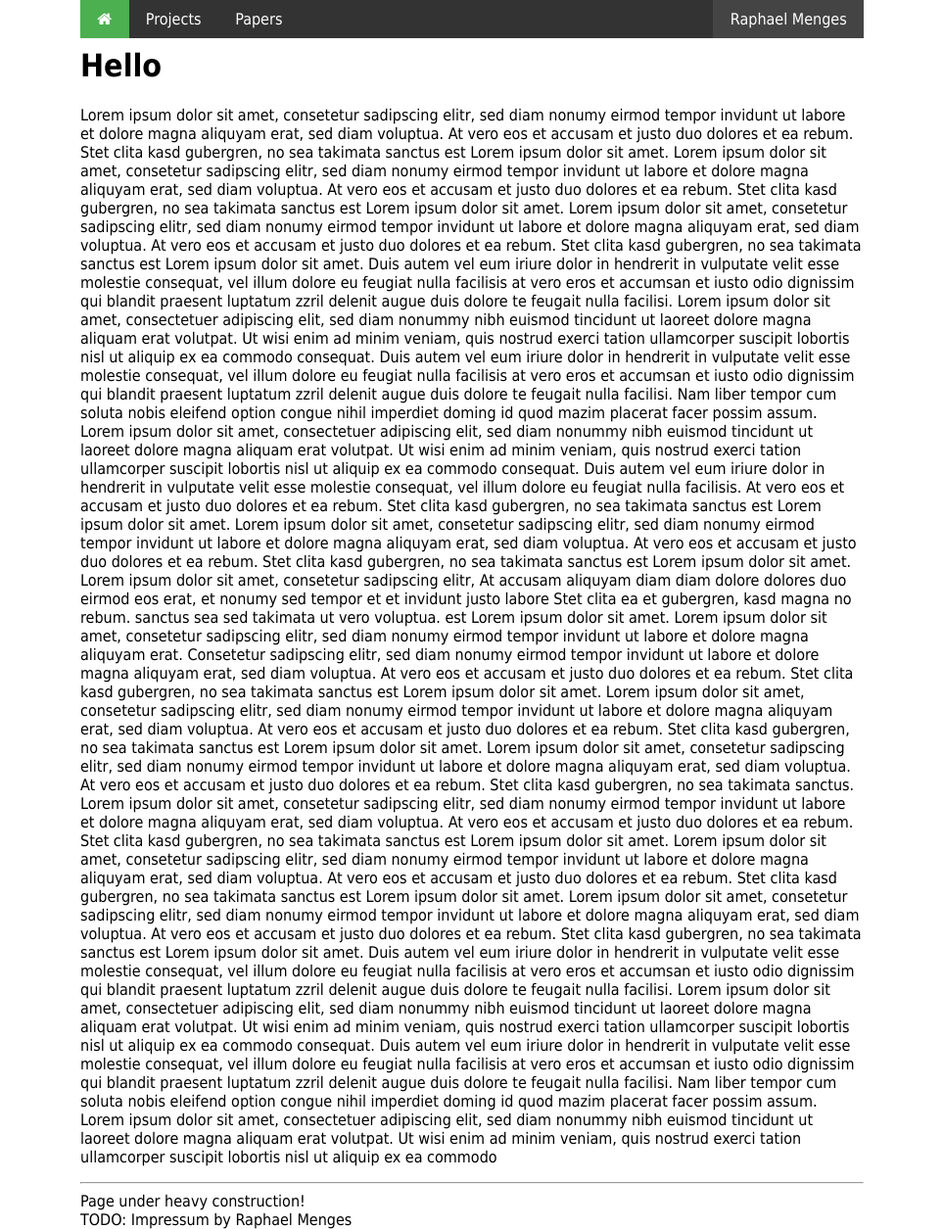
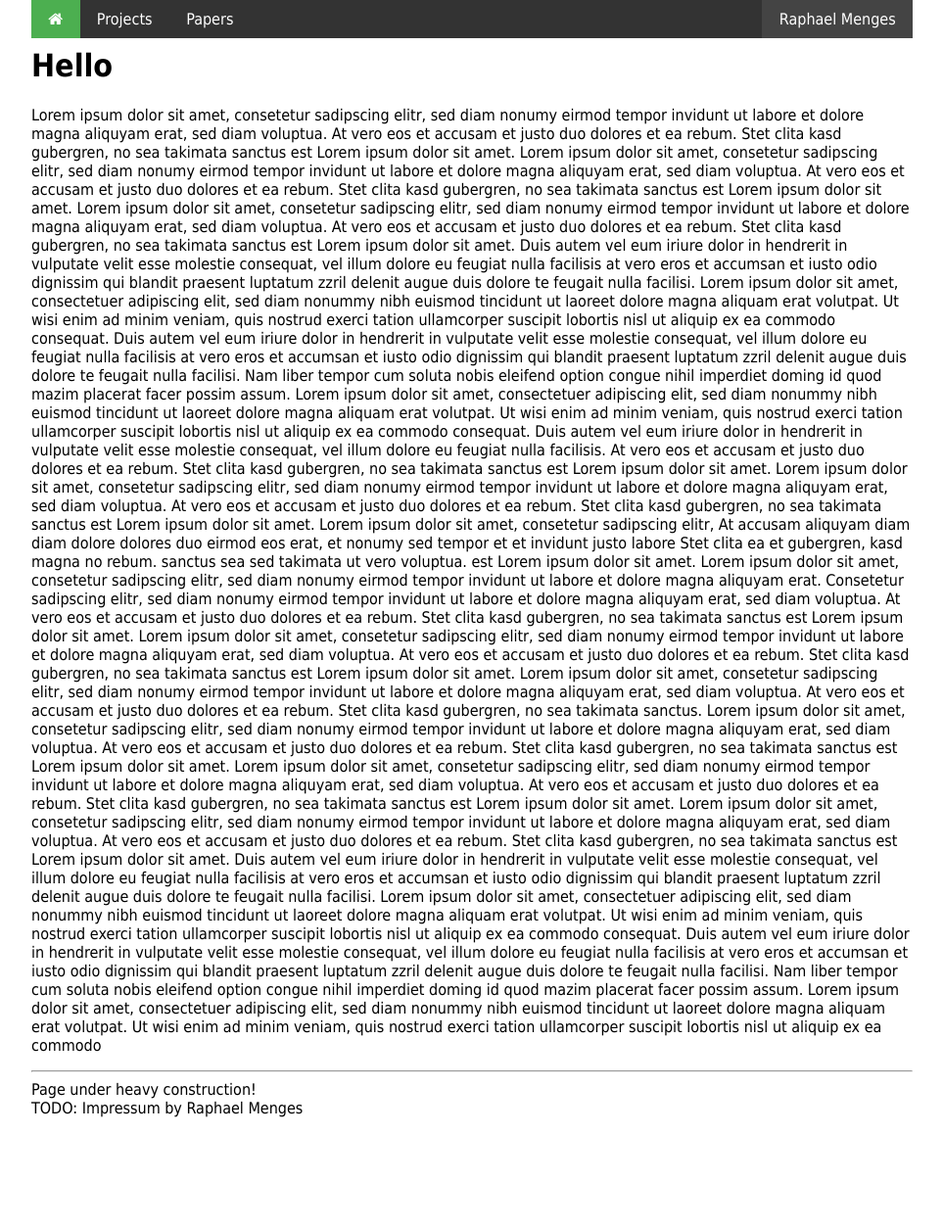
Before and after one commit to raphaelmenges/raphaelmenges.github.io, a Jekyll site: the page built from index.html, in a window 1280 px wide and 1255 px high. Shown: the whole window at 98% size, without its empty margins (158-1121 px from the left). Built offline with Jekyll 4.4.1, drawn with Linux system fonts in a browser that asks for light colours.

Commit message:
Working on dynamic layouting.

```diff
--- a/css/main.css
+++ b/css/main.css
@@ -4,7 +4,7 @@ body {
 	padding:0pt;
 	margin: 0 auto;
 	overflow-y: scroll;
-	width: 600pt;
+	width: 900px;
 }
 
 /* Navbar */
@@ -14,7 +14,7 @@ body {
 	margin: 0;
 	padding: 0;
 	top: -1px;
-	width: 600pt;
+	width: 900px;
 	overflow: hidden;
 	background-color: #333;
 }
@@ -60,9 +60,14 @@ body {
 
 /* Stack navbar content on small screens, unfix navigation and hide whitespace */
 @media only screen and (max-width: 480px) {
-	body { width: auto; }
-	.navbar { position: static ; width: 100%; }
+	.navbar { position: static; }
 	.navbar li {float: none;}
 	.navbar .about { float: none; }
 	.content { padding-top: 0pt; }
 }
+
+/* Width on small screens */
+@media only screen and (max-width: 900px) {
+	body { width: auto; }
+	.navbar { width: 100%; }
+}
```
